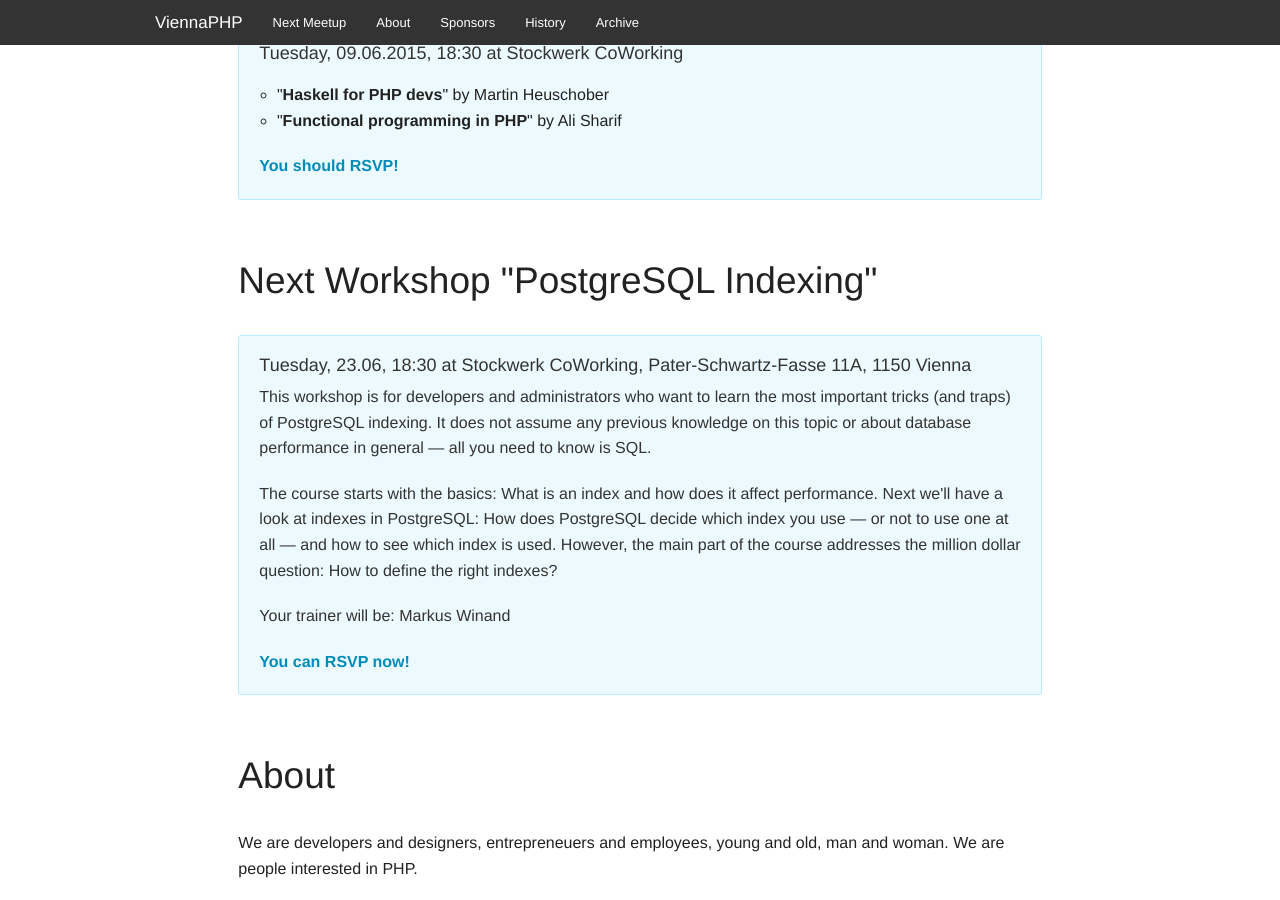
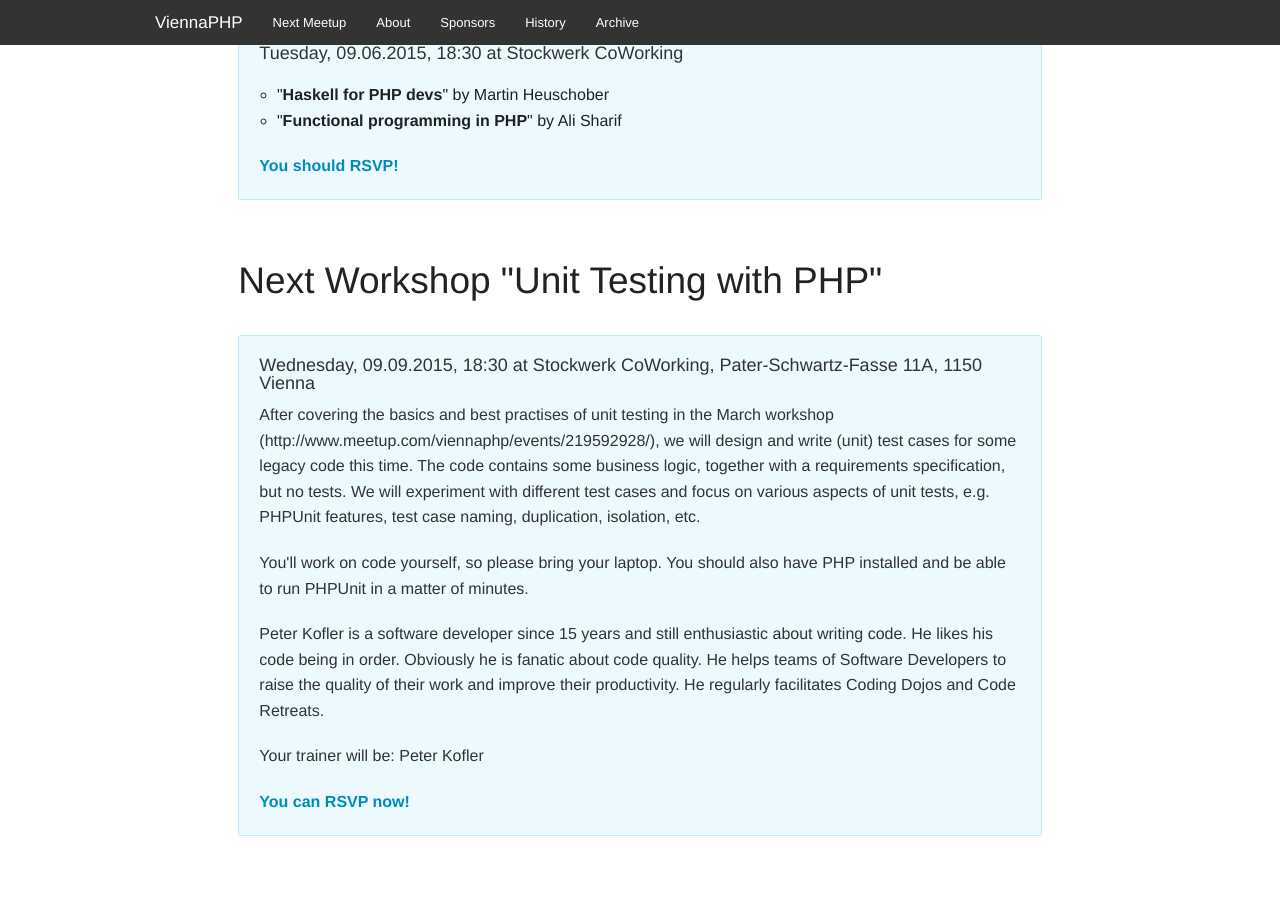
Before and after one commit to viennaphp/viennaphp.github.io, a Jekyll site: the page built from index.html, in a window 1280 px wide and 900 px high, scrolled down 668 px. Built offline with Jekyll 4.4.1, drawn with Linux system fonts in a browser that asks for light colours.

Commit message:
Adding the next workshop

```diff
--- a/_data/workshop.yml
+++ b/_data/workshop.yml
@@ -1,9 +1,11 @@
-title: PostgreSQL Indexing
-date: Tuesday, 23.06
+title: Unit Testing with PHP
+date: Wednesday, 09.09.2015
 time: "18:30"
 location: Stockwerk CoWorking, Pater-Schwartz-Fasse 11A, 1150 Vienna
 description:
-    - "This workshop is for developers and administrators who want to learn the most important tricks (and traps) of PostgreSQL indexing. It does not assume any previous knowledge on this topic or about database performance in general — all you need to know is SQL."
-    - "The course starts with the basics: What is an index and how does it affect performance. Next we'll have a look at indexes in PostgreSQL: How does PostgreSQL decide which index you use — or not to use one at all — and how to see which index is used. However, the main part of the course addresses the million dollar question: How to define the right indexes?"
-trainer: Markus Winand
-link: http://www.meetup.com/viennaphp/events/221231268/
+    - "After covering the basics and best practises of unit testing in the March workshop (http://www.meetup.com/viennaphp/events/219592928/), we will design and write (unit) test cases for some legacy code this time. The code contains some business logic, together with a requirements specification, but no tests. We will experiment with different test cases and focus on various aspects of unit tests, e.g. PHPUnit features, test case naming, duplication, isolation, etc."
+    - "You'll work on code yourself, so please bring your laptop. You should also have PHP installed and be able to run PHPUnit in a matter of minutes."
+    - "Peter Kofler is a software developer since 15 years and still enthusiastic about writing code. He likes his code being in order. Obviously he is fanatic about code quality. He helps teams of Software Developers to raise the quality of their work and improve their productivity. He regularly facilitates
+      Coding Dojos and Code Retreats."
+trainer: Peter Kofler
+link: http://www.meetup.com/de/viennaphp/events/224417959/
```
